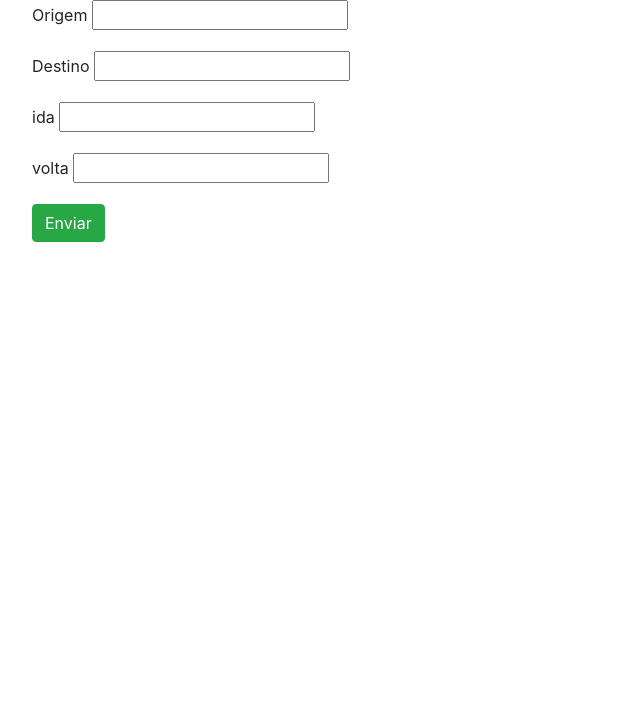
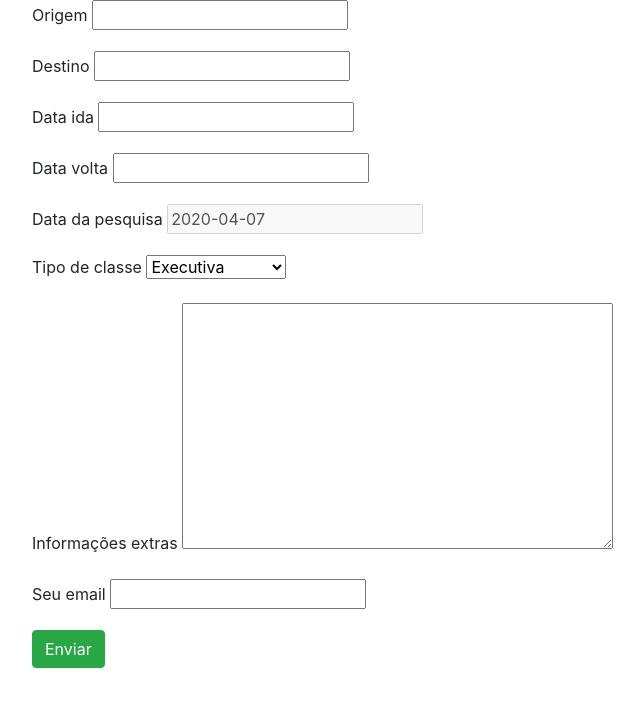
Before and after one commit to claudia-duda/make-travel, a Django app: page / in a window 1280 px wide. Shown: the part 64-771 px from the top of the page, without its empty margins (68-712 px from the left). Run offline with Django 3.2, Linux system fonts and the light colour scheme; some libraries are stand-ins or nearby versions.

Commit message:
errors to form

```diff
--- /dev/null
+++ b/passagens/class_type.py
@@ -0,0 +1,5 @@
+type_classes={
+    (1, "Economica"),
+    (2, "Executiva"),
+    (3, "Primeira Classe")
+}
--- a/passagens/forms.py
+++ b/passagens/forms.py
@@ -1,8 +1,35 @@
 from django import forms
 from tempus_dominus.widgets import DatePicker
+from datetime import datetime
+from .class_type import type_classes
+from .validation import *
 
 class PassagemForms(forms.Form):
     origem = forms.CharField(label='Origem', max_length=100)
     destino = forms.CharField(label='Destino', max_length=100)
-    ida = forms.DateField(label='ida', widget=DatePicker())
-    volta= forms.DateField(label='volta', widget=DatePicker())
+    ida = forms.DateField(label='Data ida', widget=DatePicker())
+    volta= forms.DateField(label='Data volta', widget=DatePicker())
+    pesquisa_data= forms.DateField(label='Data da pesquisa', disabled=True, initial=datetime.today)
+    class_type = forms.ChoiceField(label = 'Tipo de classe', choices=type_classes)
+    informacoes = forms.CharField(label ='Informações extras', required=False, max_length=200, widget= forms.Textarea())
+    email= forms.EmailField(label="Seu email", max_length=150)
+
+    def clean(self):
+        origem = self.cleaned_data.get('origem')
+        destino = self.cleaned_data.get('destino')
+        ida = self.cleaned_data.get('ida')
+        volta = self.cleaned_data.get('volta')
+        pesquisa_data = self.cleaned_data.get('pesquisa_data')
+
+        lista_de_erros = {}
+        campo_tem_algum_numero(origem,'origem',lista_de_erros)
+        campo_tem_algum_numero(destino, 'destino', lista_de_erros)
+        origem_destino_iguais(origem,destino,lista_de_erros)
+        data_ida_maior_que_data_volta(ida,volta,lista_de_erros)
+        data_ida_menor_data_de_hoje(ida,pesquisa_data,lista_de_erros)
+
+        if lista_de_erros is not None:
+            for erro in lista_de_erros:
+                mensagem = lista_de_erros[erro]
+                self.add_error(erro, mensagem)
+        return self.cleaned_data
--- a/passagens/templates/passagens/base.html
+++ b/passagens/templates/passagens/base.html
@@ -5,9 +5,9 @@
     <meta charset="UTF-8">
     <meta name="viewport" content="width=device-width, initial-scale=1.0">
     <link rel="stylesheet" href="https://stackpath.bootstrapcdn.com/bootstrap/4.4.1/css/bootstrap.min.css" integrity="sha384-Vkoo8x4CGsO3+Hhxv8T/Q5PaXtkKtu6ug5TOeNV6gBiFeWPGFN9MuhOf23Q9Ifjh" crossorigin="anonymous">
-    <script src="https://stackpath.bootstrapcdn.com/bootstrap/4.4.1/js/bootstrap.min.js" integrity="sha384-wfSDF2E50Y2D1uUdj0O3uMBJnjuUD4Ih7YwaYd1iqfktj0Uod8GCExl3Og8ifwB6" crossorigin="anonymous"></script>
     <link rel="stylesheet" href="https://stackpath.bootstrapcdn.com/bootstrap/4.1.3/css/bootstrap.min.css" integrity="sha384-MCw98/SFnGE8fJT3GXwEOngsV7Zt27NXFoaoApmYm81iuXoPkFOJwJ8ERdknLPMO" crossorigin="anonymous">
     <script src="https://code.jquery.com/jquery-3.3.1.slim.min.js" integrity="sha384-q8i/X+965DzO0rT7abK41JStQIAqVgRVzpbzo5smXKp4YfRvH+8abtTE1Pi6jizo" crossorigin="anonymous"></script>
+    <script src="https://stackpath.bootstrapcdn.com/bootstrap/4.4.1/js/bootstrap.min.js" integrity="sha384-wfSDF2E50Y2D1uUdj0O3uMBJnjuUD4Ih7YwaYd1iqfktj0Uod8GCExl3Og8ifwB6" crossorigin="anonymous"></script>
     {{ form.media }}
     <title>Passagem</title>
 </head>
--- a/passagens/templates/passagens/index.html
+++ b/passagens/templates/passagens/index.html
@@ -1,14 +1,21 @@
  {% extends 'passagens/base.html' %} {% block content %}
 <section class="col-8">
     <form action="{% url 'travels' %}" method="POST">
-        {% csrf_token %} {% for field in form.visible_fields %}
-        <!--para cada campo do formulario que seja visivel-->
-        <div class='form-group'>
-            <label for="{{ field.id_for_label }}"><!--pega o nome da label atual, onde elas foram definidas no form-->
-                    {{ field.label }} <!--nome do campo da vez-->
-                </label>
-                {{ field }} <!--campo especifico do formulario da vez-->
-        </div>
+        {% csrf_token %}
+        {% for field in form.visible_fields %}
+            <!--para cada campo do formulario que seja visivel-->
+            <div class='form-group'>
+                <label for="{{ field.id_for_label }}">   <!--pega o nome da label atual, onde elas foram definidas no form-->
+                    {{ field.label }}    <!--nome do campo da vez-->
+                    </label>
+                    {{ field }}   <!--campo especifico do formulario da vez-->
+            </div>
+            {% for error in field.errors %}
+                <section class="alert alert-danger" role="alert">
+                    {{ field.errors }}
+                </section>
+            {% endfor %}
+
         {% endfor %}
         <input type="submit" value="Enviar" class="btn btn-success">
     </form>
--- a/passagens/views.py
+++ b/passagens/views.py
@@ -1,5 +1,5 @@
 from django.shortcuts import render
-from passagens.forms import PassagemForms
+from .forms import PassagemForms
 # Create your views here.
 
 def index(request):
@@ -8,8 +8,8 @@ def index(request):
 
 def travels(request):
     if request.method == 'POST':
-      #  if(form.is_valid()):
-            form = PassagemForms(request.POST)  #pega as informações digitadas
+        form = PassagemForms(request.POST)  #pega as informações digitadas
+        if form.is_valid():
             return render(request, 'passagens/list-travel.html', {'form':form})
-   # else:
-   #     form = PassagemForms()
+        else:
+            return render(request, 'passagens/index.html', {'form': form})
```
Also changed, not shown: passagens/validation.py (added, +20 -0 lines).
